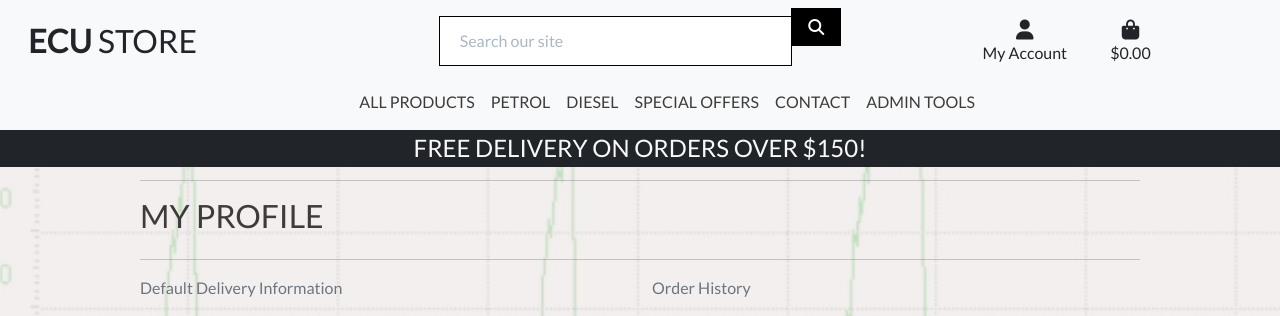
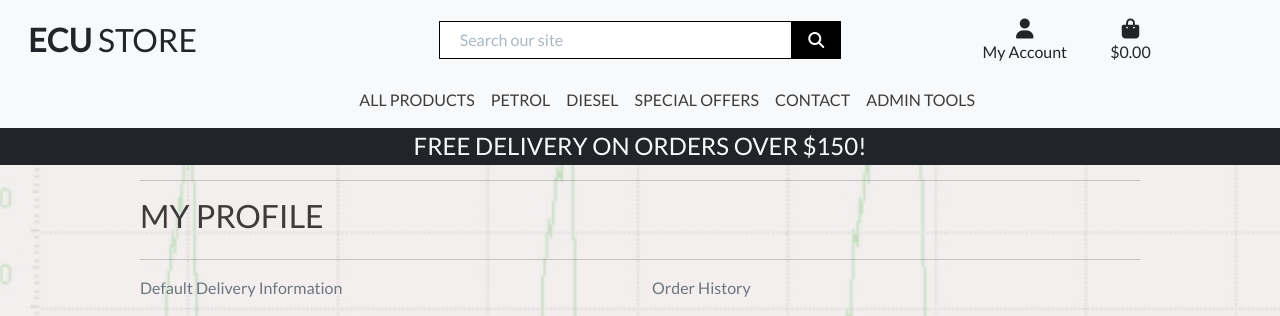
Before and after one commit to Code-Institute-Submissions/M-E-C-20-ECU-store_OctResub, a Django app: page /profile/ in a window 1280 px wide. Shown: the top 316 px of the page. Run offline with Django 3.2, Linux system fonts and the light colour scheme; the visitor is signed in with stand-in values (Sample User, id 1); data comes from the database, SQL or seed files in the repository; data that the repository does not hold is empty; some libraries are stand-ins or nearby versions.

Commit message:
Fixed positioning of search icon, Fixed unfilled side space on profile

```diff
--- a/profiles/templates/profiles/profile.html
+++ b/profiles/templates/profiles/profile.html
@@ -71,6 +71,7 @@
                 </div>
             </div>
         </div>
+    </div>
 {% endblock %}
 
 {% block postloadjs %}
--- a/templates/base.html
+++ b/templates/base.html
@@ -55,7 +55,7 @@
         <div class="col-12 col-lg-4 my-auto py-1 py-lg-0">
           <form method="GET" action="{% url 'products' %}">
             <div class="input-group w-100">
-              <input type="text" class="form-control border border-black rounded-0" name="q"
+              <input type="text" class="form-control border border-black rounded-0 py-0 my-0" name="q"
                 placeholder="Search our site">
               <div class="input-group-append">
                 <button class="form-control btn btn-black border border-black rounded-0" type="submit">
--- a/templates/includes/mobile-top-header.html
+++ b/templates/includes/mobile-top-header.html
@@ -10,7 +10,7 @@
         <div class="dropdown-menu border-0 w-100 p-3 rounded-0 my-0" aria-labelledby="mobile-search">
             <form class="form" method="GET" action="{% url 'products' %}">
                 <div class="input-group w-100">
-                    <input class="form-control border border-black rounded-0" type="text" name="q"
+                    <input class="form-control border border-black rounded-0 py-0 my-0" type="text" name="q"
                         placeholder="Search our site">
                     <div class="input-group-append">
                         <button class="form-control form-control btn btn-black border border-black rounded-0"
```
